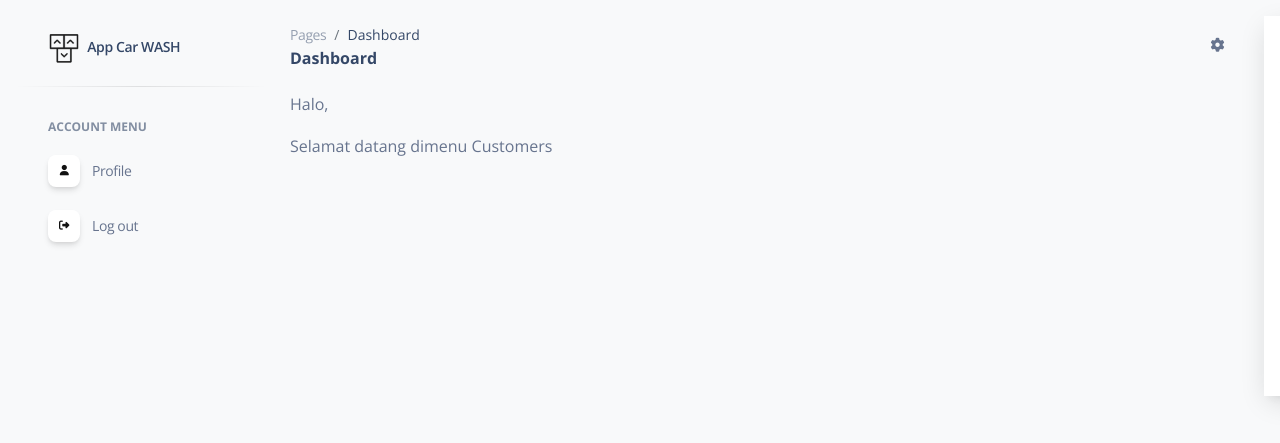
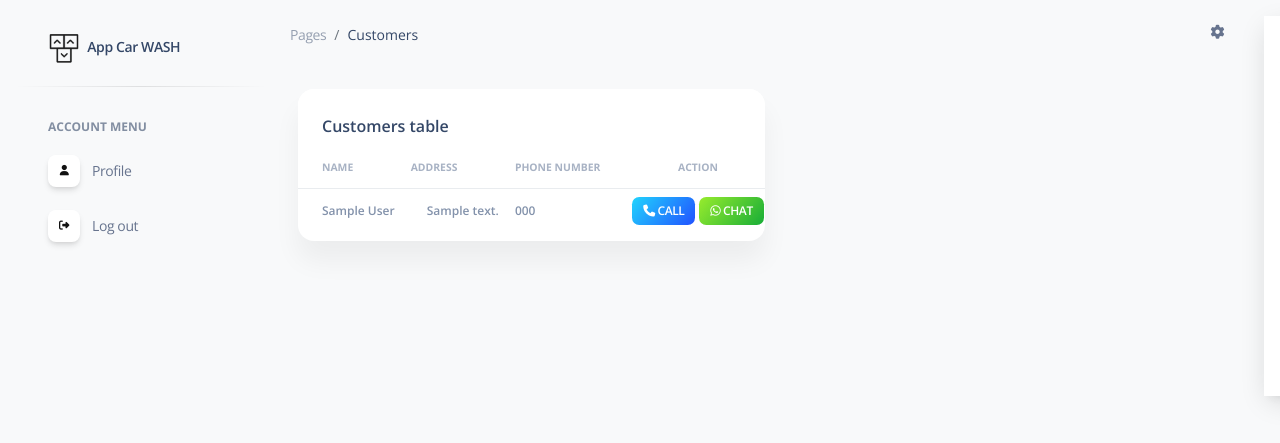
Before and after one commit to adekurniawan22/ci-cuci, a CodeIgniter app: page /ci-cuci/index.php/admin/customers in a window 1280 px wide. Shown: the top 443 px of the page. Run offline with CodeIgniter, Linux system fonts and the light colour scheme; tables that the repository leaves empty or names only in its code hold one stand-in row (values such as "Sample post"); some libraries are stand-ins or nearby versions.

Commit message:
fitur view customers

```diff
--- a/application/controllers/Admin.php
+++ b/application/controllers/Admin.php
@@ -13,7 +13,7 @@
     {
         $data['title'] = "Dashboard";
         $this->load->view('templates/sidebar', $data);
-        $this->load->view('templates/navbar');
+        $this->load->view('templates/navbar', $data);
         $this->load->view('admin/dashboard');
         $this->load->view('templates/footer');
     }
@@ -22,7 +22,7 @@
     {
         $data['title'] = "Transaction";
         $this->load->view('templates/sidebar', $data);
-        $this->load->view('templates/navbar');
+        $this->load->view('templates/navbar', $data);
         $this->load->view('admin/transaction');
         $this->load->view('templates/footer');
     }
@@ -33,7 +33,7 @@
         $this->db->where_not_in('username', $this->session->userdata('username'));
         $data['employees'] = $this->db->get('user')->result_array();
         $this->load->view('templates/sidebar', $data);
-        $this->load->view('templates/navbar');
+        $this->load->view('templates/navbar', $data);
         $this->load->view('admin/employees', $data);
         $this->load->view('templates/footer');
     }
@@ -42,6 +42,9 @@
     {
         $this->form_validation->set_rules('is_active', 'Status active', 'required');
         if ($this->form_validation->run() == false) {
+            $this->session->set_flashdata('message', '<div class="alert alert-danger col-4" role="alert">
+            Failed to edit status active!
+            </div>');
             redirect('admin/employees');
         } else {
             $a = (int)$this->input->post('is_active');
@@ -68,18 +71,20 @@
     public function customers()
     {
         $data['title'] = "Customers";
+        $data['customers'] = $this->db->get('customer')->result_array();
         $this->load->view('templates/sidebar', $data);
-        $this->load->view('templates/navbar');
+        $this->load->view('templates/navbar', $data);
         $this->load->view('admin/customers');
         $this->load->view('templates/footer');
     }
+
 
     public function vehicles()
     {
         $data['title'] = "Vehicles";
         $data['vehicles'] = $this->db->get('vehicle')->result_array();
         $this->load->view('templates/sidebar', $data);
-        $this->load->view('templates/navbar');
+        $this->load->view('templates/navbar', $data);
         $this->load->view('admin/vehicles');
         $this->load->view('templates/footer');
     }
@@ -90,6 +95,9 @@
         $this->form_validation->set_rules('price', 'Price', 'required|trim|numeric');
 
         if ($this->form_validation->run() == false) {
+            $this->session->set_flashdata('message', '<div class="alert alert-danger col-4" role="alert">
+            Failed to add new vehicle!
+            </div>');
             redirect('admin/vehicles');
         } else {
             $data = array(
@@ -110,6 +118,9 @@
         $this->form_validation->set_rules('price', 'Price', 'required|trim|numeric');
 
         if ($this->form_validation->run() == false) {
+            $this->session->set_flashdata('message', '<div class="alert alert-danger col-4" role="alert">
+            Failed to edit vehicle!
+            </div>');
             redirect('admin/vehicles');
         } else {
             $data = array(
--- a/application/views/admin/customers.php
+++ b/application/views/admin/customers.php
@@ -1,8 +1,52 @@
-<div class="container" style="margin-left: -8px; width:97%">
+<div class="container-fluid py-4">
+    <?= $this->session->flashdata('message');
+    unset($_SESSION['message']); ?>
     <div class="row">
-        <div class="col">
-            <p class="text-justify">Halo, <?= $this->session->userdata('username'); ?></p>
-            <p>Selamat datang dimenu Customers</p>
+        <div class="col-6">
+            <div class="card mb-4">
+                <div class="card-header pb-0">
+                    <h6>Customers table</h6>
+                </div>
+                <div class="card-body px-0 pt-0 pb-2">
+                    <div class="table-responsive p-0">
+                        <table class="table mb-0">
+                            <thead>
+                                <tr>
+                                    <th class="text-uppercase text-secondary text-xxs font-weight-bolder opacity-7">Name</th>
+                                    <th class="text-uppercase text-secondary text-xxs font-weight-bolder opacity-7 ps-2">Address</th>
+                                    <th class="text-uppercase text-secondary text-xxs font-weight-bolder opacity-7 ps-2">Phone Number</th>
+                                    <th class="text-center text-uppercase text-secondary text-xxs font-weight-bolder opacity-7">Action</th>
+                                </tr>
+                            </thead>
+                            <tbody>
+                                <?php foreach ($customers as $r) : ?>
+                                    <tr>
+                                        <td>
+                                            <span class="ms-3 text-secondary text-xs font-weight-bold"><?= $r['name'] ?></span>
+                                        </td>
+                                        <td>
+                                            <span class="ms-3 text-secondary text-xs font-weight-bold"><?= $r['address'] ?></span>
+                                        </td>
+                                        <td>
+                                            <span class="text-secondary text-xs font-weight-bold"><?= $r['phone_number'] ?></span>
+                                        </td>
+                                        <td class="align-middle text-center">
+                                            <a href="tel:<?= $r['phone_number'] ?>" class="badge bg-gradient-info font-weight-bold text-xs">
+                                                <i class="fa-solid fa-phone"></i> Call
+                                            </a>
+                                            <a href="https://wa.me/<?= $r['phone_number'] ?>" class="badge bg-gradient-success font-weight-bold text-xs">
+                                                <i class="fa-brands fa-whatsapp"></i> Chat
+                                            </a>
+                                        </td>
+                                    </tr>
+                                <?php endforeach ?>
+                            </tbody>
+                        </table>
+                    </div>
+                </div>
+            </div>
         </div>
     </div>
 </div>
+
+</div>
--- a/application/views/admin/vehicles.php
+++ b/application/views/admin/vehicles.php
@@ -1,11 +1,5 @@
 <div class="container-fluid py-4">
     <button class="btn bg-gradient-info btn-sm" data-bs-toggle="modal" data-bs-target="#addVehicle">+Add new vehicle</button>
-    <?php if (validation_errors()) { ?>
-        <div class="alert alert-danger col-4" role="alert">
-            <?= validation_errors() ?>
-        </div>
-    <?php }; ?>
-
     <?= $this->session->flashdata('message');
     unset($_SESSION['message']); ?>
     <div class="row">
--- a/application/views/templates/navbar.php
+++ b/application/views/templates/navbar.php
@@ -7,9 +7,8 @@
             <nav aria-label="breadcrumb">
                 <ol class="breadcrumb bg-transparent mb-0 pb-0 pt-1 px-0 me-sm-6 me-5">
                     <li class="breadcrumb-item text-sm"><a class="opacity-5 text-dark" href="javascript:;">Pages</a></li>
-                    <li class="breadcrumb-item text-sm text-dark active" aria-current="page">Dashboard</li>
+                    <li class="breadcrumb-item text-sm text-dark active" aria-current="page"><?= $title ?></li>
                 </ol>
-                <h6 class="font-weight-bolder mb-0">Dashboard</h6>
             </nav>
             <div class="collapse navbar-collapse mt-sm-0 mt-2 me-md-0 me-sm-4" id="navbar">
                 <div class="ms-md-auto pe-md-3 d-flex align-items-center">
```
